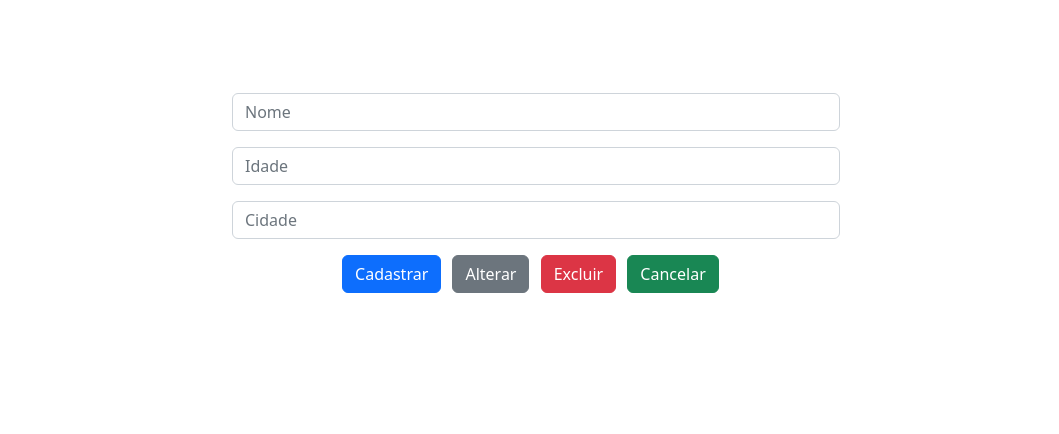
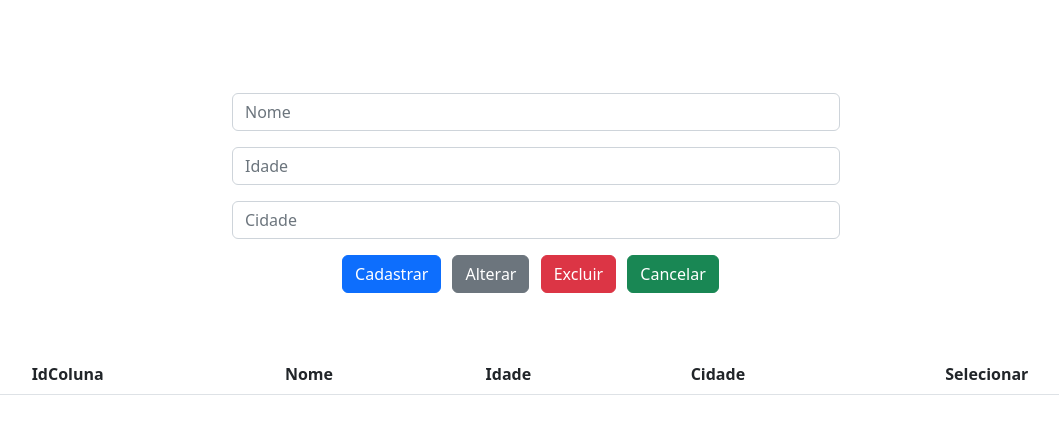
Before and after one commit to edsonfreitas/Grud_Hooks_ReactJs, a React (Vite) app: page / in a window 1280 px wide. Shown: the top 434 px of the page, without its empty margins (104-1163 px from the left). Built offline with nearby package versions, Linux system fonts and the light colour scheme.

Commit message:
Adding component table and completing static layout of the project.

```diff
--- a/src/App.jsx
+++ b/src/App.jsx
@@ -1,14 +1,17 @@
 import { useState } from 'react'
 import './App.css'
 
-//importação de Componentes
+//Importação de Componentes
 import { Formulario } from './Components/Form/'
+import { Tabela } from './Components/Table'
+
 function App() {
   const [count, setCount] = useState(0)
 
   return (
     <div className="App">
       <Formulario />
+      <Tabela />
     </div>
   )
 }
--- /dev/null
+++ b/src/Components/Table/index.jsx
@@ -0,0 +1,22 @@
+//Componente Tabela
+
+export function Tabela(){
+
+    return(
+        <>
+         <table className="table">
+            <thead>
+                <tr>
+                    <th>IdColuna</th>
+                    <th>Nome</th>
+                    <th>Idade</th>
+                    <th>Cidade</th>
+                    <th>Selecionar</th>
+                </tr>
+            </thead>
+
+            <tbody></tbody>
+         </table>
+        </>
+    )
+}
```
Also changed, not shown: src/App.css (line endings or trailing spaces).
